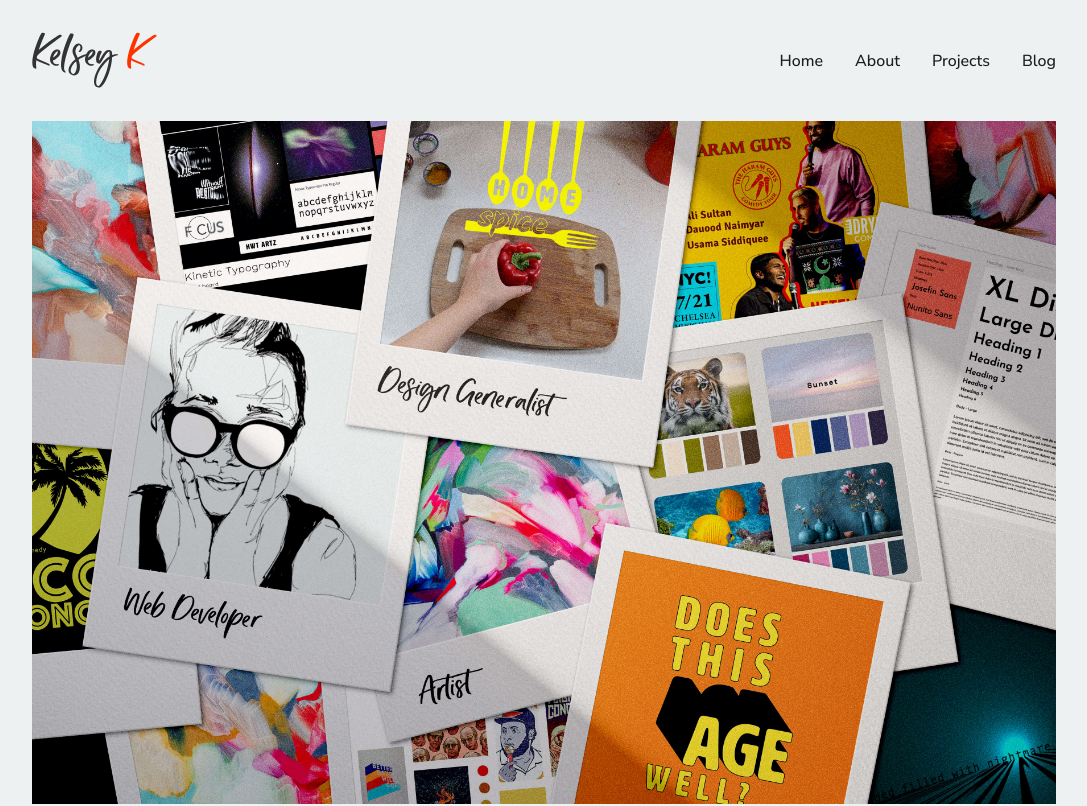
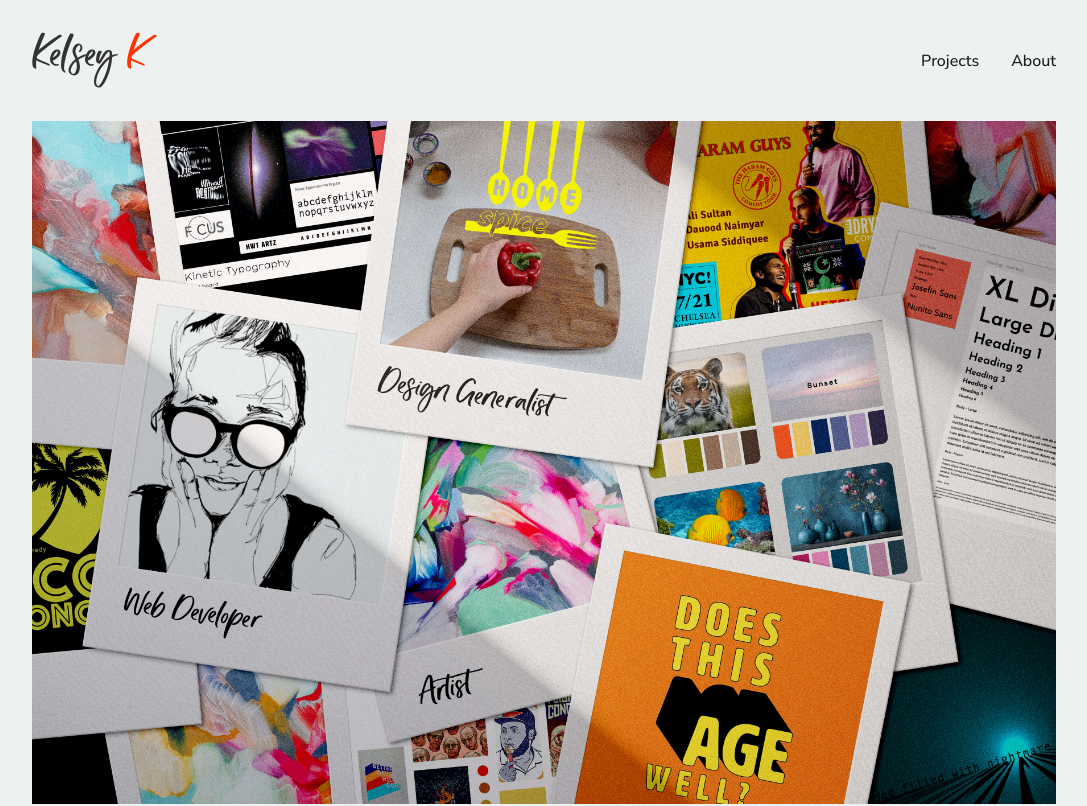
Before and after one commit to kelkuno/dev-site, a Next.js app: page / in a window 1280 px wide. Shown: the top 806 px of the page, without its empty margins (96-1183 px from the left). Built offline with nearby package versions, Linux system fonts and the light colour scheme.

Commit message:
updated main nav - removed blog page, changed order, added link to kelsey k logo

```diff
--- a/components/MainNav/MainNav.jsx
+++ b/components/MainNav/MainNav.jsx
@@ -6,10 +6,8 @@ import Image from "next/image";
 import styles from "./MainNav.module.css";
 
 const links = [
-  { href: "/", label: "Home" },
+  { href: "/projects", label: "Projects" },
   { href: "/about", label: "About" },
-  { href: "/projects", label: "Projects" },
-  { href: "/blog", label: "Blog" },
 ];
 
 const MainNav = () => {
@@ -32,6 +30,7 @@ const MainNav = () => {
     >
       <div className={styles["nav-wrapper"]}>
         <div className={styles["logo-wrapper"]}>
+          <Link href="/">
             <Image
               src="/images/kk-logo.svg"
               alt="Kelsey Kuno logo"
@@ -41,6 +40,7 @@ const MainNav = () => {
               layout="responsive"
               priority
             />
+          </Link>
         </div>
         <nav className={styles["primary-navigation"]} id="primary-navigation">
           <ul className={styles["nav-row"]} aria-label="Primary" role="list">
```
Lines whose indentation alone changed are shown as unchanged.
